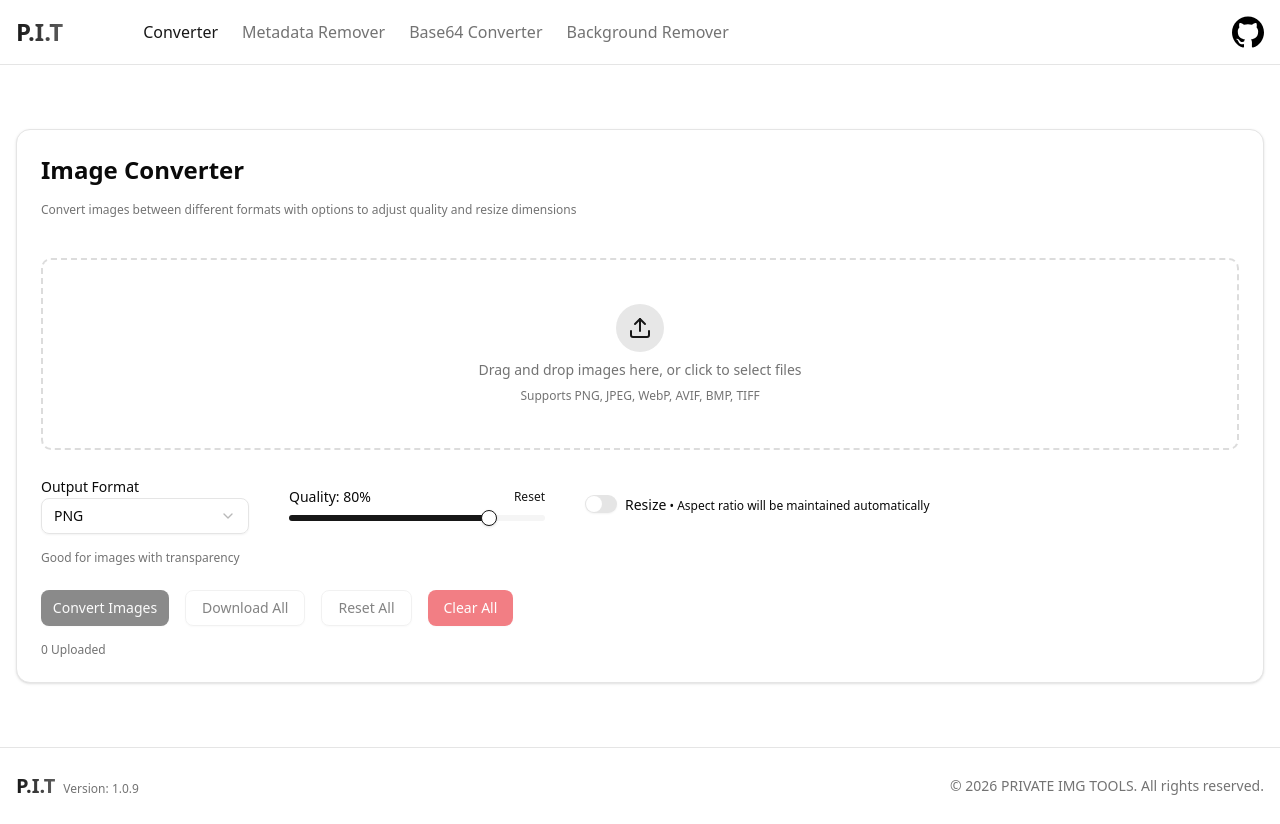
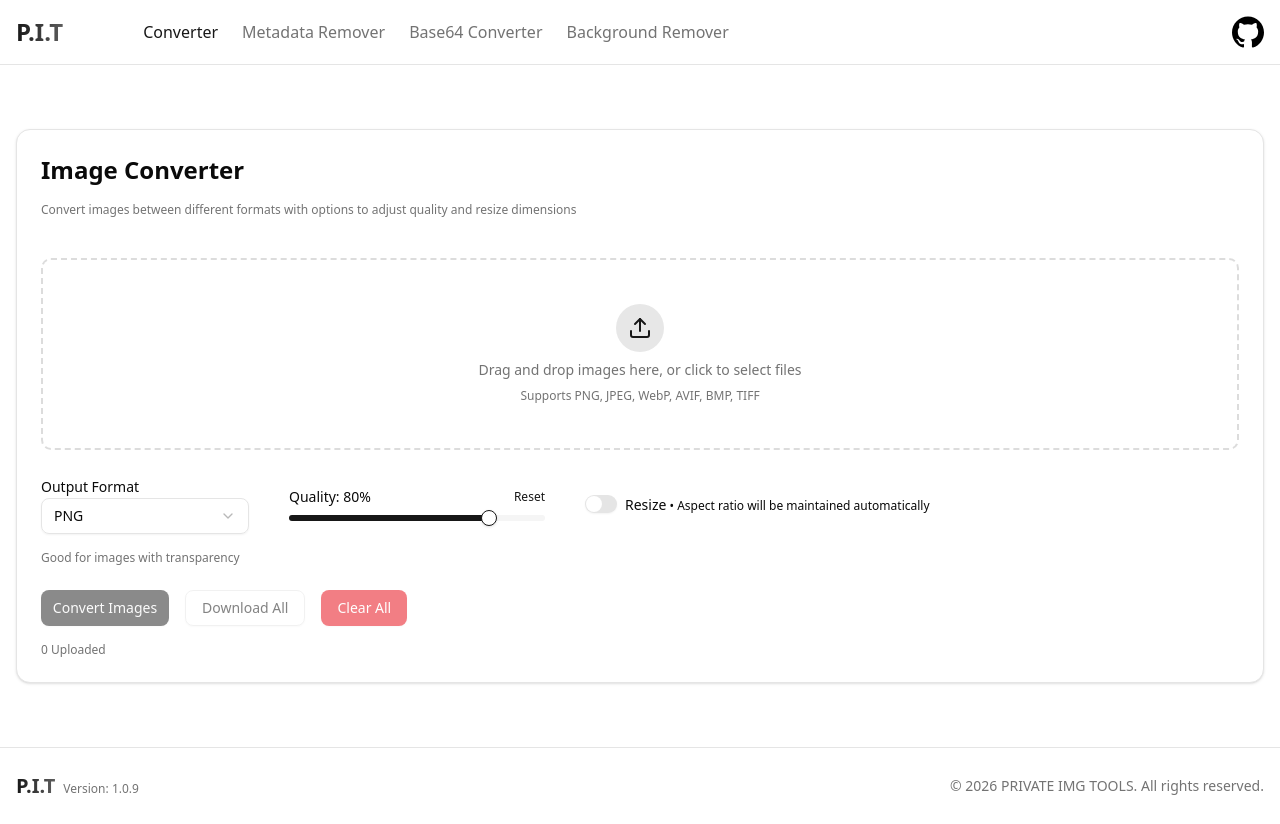
Before and after one commit to highnamee/img-tools, a React (Vite) app: page /converter in a window 1280 px wide. Built offline with nearby package versions, Linux system fonts and the light colour scheme.

Commit message:
feat: remove reset all step

```diff
--- a/src/pages/BackgroundRemover.tsx
+++ b/src/pages/BackgroundRemover.tsx
@@ -146,8 +146,6 @@ export default function BackgroundRemover() {
       );
 
       files.forEach((imageFile, index) => {
-        if (imageFile.processed) return;
-
         queue.enqueue({
           task: () => processImageFile(imageFile, index),
           onComplete: (result) => handleComplete(result, index),
@@ -175,19 +173,6 @@ export default function BackgroundRemover() {
         filename: `${file.name.split(".")[0]}-no-bg.png`,
       }));
     downloadAllFiles(filesToDownload);
-  };
-
-  const resetAllFiles = () => {
-    setFiles((prevFiles) =>
-      prevFiles.map((file) => ({
-        ...file,
-        processed: undefined,
-        isProcessing: false,
-        isError: false,
-        newWidth: undefined,
-        newHeight: undefined,
-      }))
-    );
   };
 
   return (
@@ -272,9 +257,6 @@ export default function BackgroundRemover() {
               >
                 Download All
               </Button>
-              <Button onClick={resetAllFiles} disabled={files.length === 0} variant="outline">
-                Reset All
-              </Button>
               <Button
                 onClick={() => setFiles([])}
                 disabled={files.length === 0}
--- a/src/pages/Base64Converter.tsx
+++ b/src/pages/Base64Converter.tsx
@@ -96,8 +96,6 @@ export default function Base64Converter() {
     );
 
     files.forEach((imageFile, index) => {
-      if (imageFile.base64String) return;
-
       queue.enqueue({
         task: () => processImageFile(imageFile, index),
         onComplete: (result) => handleComplete(result, index),
@@ -118,21 +116,6 @@ export default function Base64Converter() {
 
   const closeBase64Output = () => {
     setSelectedFileIndex(null);
-  };
-
-  const resetAllFiles = () => {
-    setFiles((prevFiles) =>
-      prevFiles.map((file) => ({
-        ...file,
-        processed: undefined,
-        isProcessing: false,
-        isError: false,
-        newWidth: undefined,
-        newHeight: undefined,
-        base64String: undefined,
-        htmlImgTag: undefined,
-      }))
-    );
   };
 
   return (
@@ -156,9 +139,6 @@ export default function Base64Converter() {
                 className="w-32"
               >
                 {processingStatus.processing > 0 ? `Converting...` : "Convert Images"}
-              </Button>
-              <Button onClick={resetAllFiles} disabled={files.length === 0} variant="outline">
-                Reset All
               </Button>
               <Button
                 onClick={() => setFiles([])}
--- a/src/pages/ImageConverter.tsx
+++ b/src/pages/ImageConverter.tsx
@@ -133,8 +133,6 @@ export default function ImageConverter() {
     );
 
     files.forEach((imageFile, index) => {
-      if (imageFile.processed) return;
-
       queue.enqueue({
         task: () => processImageFile(imageFile, index),
         onComplete: (result) => handleComplete(result, index),
@@ -163,19 +161,6 @@ export default function ImageConverter() {
 
   const handleViewDiff = (index: number) => {
     setSelectedFileIndex(index);
-  };
-
-  const resetAllFiles = () => {
-    setFiles((prevFiles) =>
-      prevFiles.map((file) => ({
-        ...file,
-        processed: undefined,
-        isProcessing: false,
-        isError: false,
-        newWidth: undefined,
-        newHeight: undefined,
-      }))
-    );
   };
 
   return (
@@ -288,9 +273,6 @@ export default function ImageConverter() {
               >
                 Download All
               </Button>
-              <Button onClick={resetAllFiles} disabled={files.length === 0} variant="outline">
-                Reset All
-              </Button>
               <Button
                 onClick={() => setFiles([])}
                 disabled={files.length === 0}
--- a/src/pages/ImageMetadataRemover.tsx
+++ b/src/pages/ImageMetadataRemover.tsx
@@ -111,8 +111,6 @@ export default function ImageMetadataRemover() {
     );
 
     files.forEach((file, index) => {
-      if (file.processed) return;
-
       queue.enqueue({
         task: () => processImageFile(file, index),
         onComplete: (result) => handleComplete(result, index),
@@ -140,21 +138,6 @@ export default function ImageMetadataRemover() {
   const openInGoogleMaps = (coordinates: { lat: number; lng: number }) => {
     const url = `https://www.google.com/maps?q=${coordinates.lat},${coordinates.lng}`;
     window.open(url, "_blank");
-  };
-
-  const resetAllFiles = () => {
-    setFiles((prevFiles) =>
-      prevFiles.map((file) => ({
-        ...file,
-        processed: undefined,
-        isProcessing: false,
-        isError: false,
-        newWidth: undefined,
-        newHeight: undefined,
-        metadata: undefined,
-        coordinates: undefined,
-      }))
-    );
   };
 
   return (
@@ -186,9 +169,6 @@ export default function ImageMetadataRemover() {
                 variant="outline"
               >
                 Download All
-              </Button>
-              <Button onClick={resetAllFiles} disabled={files.length === 0} variant="outline">
-                Reset All
               </Button>
               <Button
                 onClick={() => setFiles([])}
```
